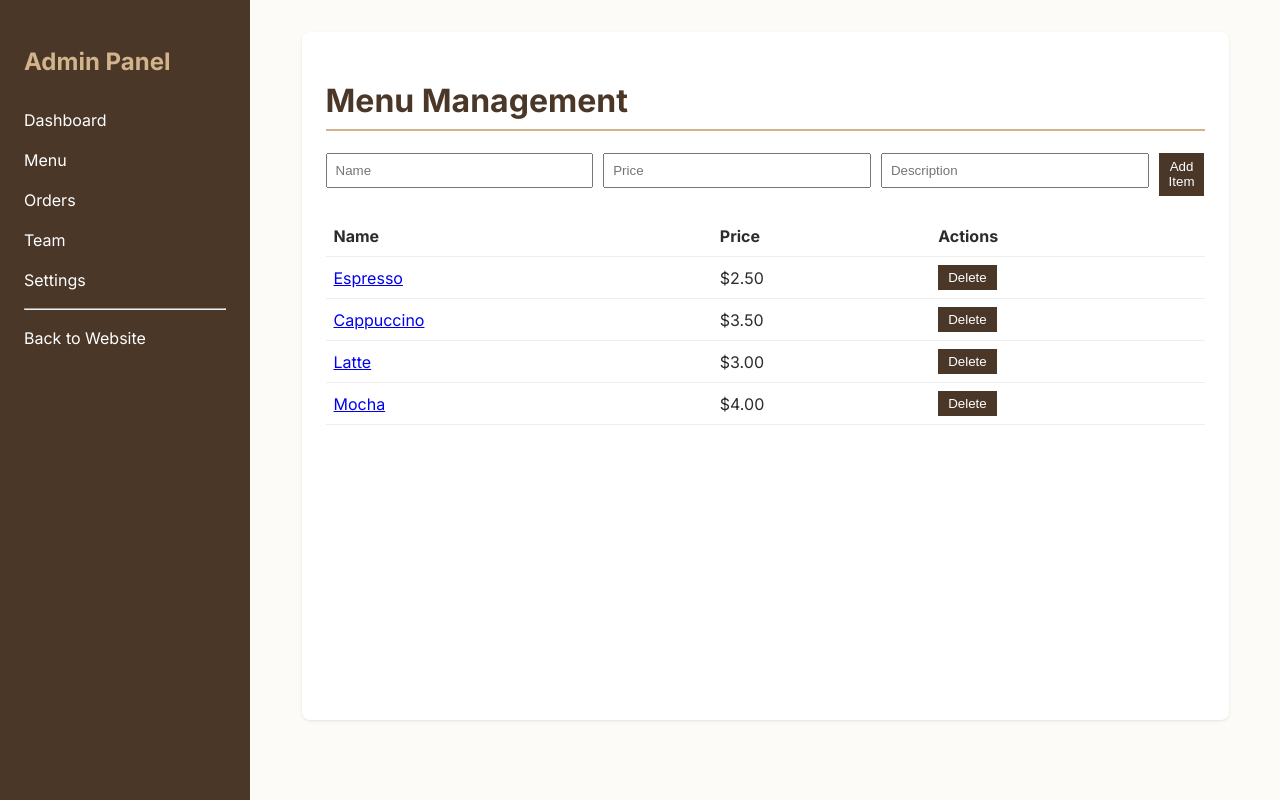
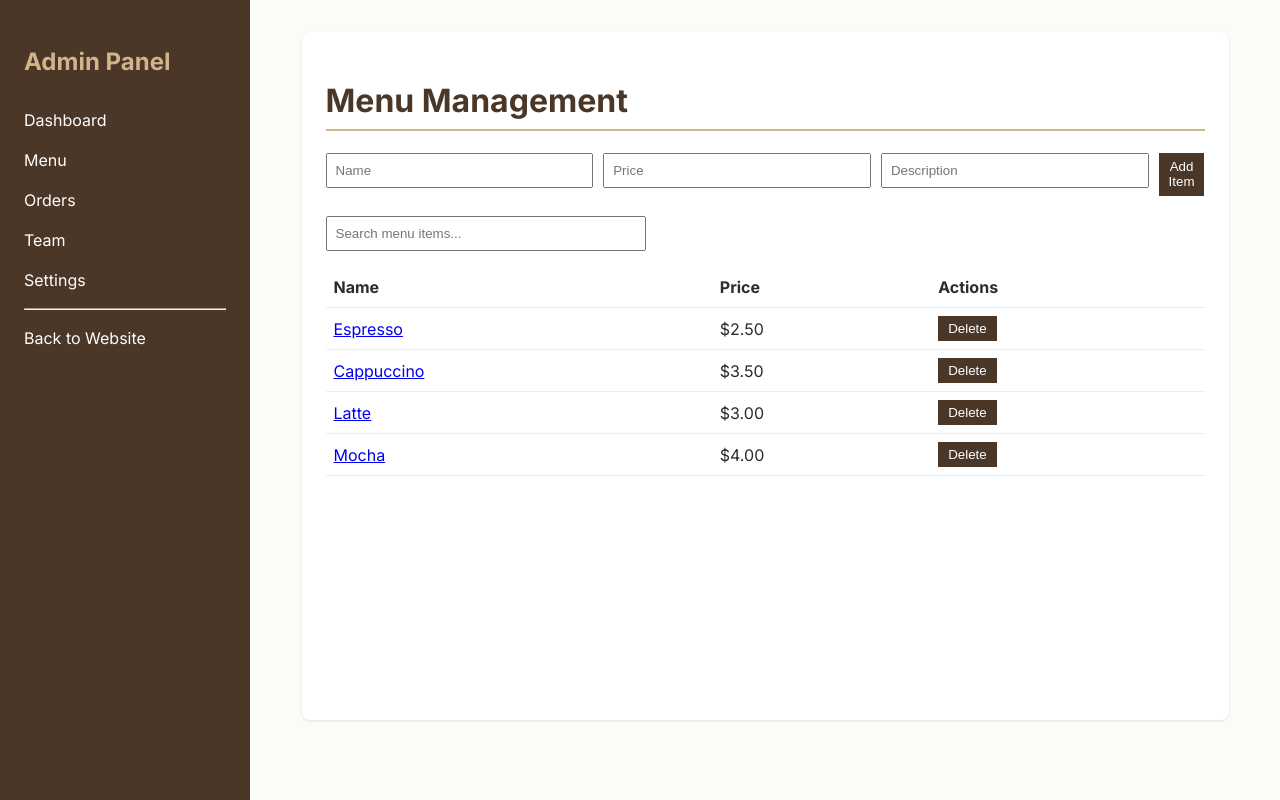
Before and after one commit to firdos9/maple-and-mug-cafe, a React (Vite) app: page /admin/menu in a window 1280 px wide. Built offline with nearby package versions, Linux system fonts and the light colour scheme.

Commit message:
fix: unify all components to use MenuContext as single source of truth

```diff
--- a/src/pages/AdminMenu.jsx
+++ b/src/pages/AdminMenu.jsx
@@ -4,16 +4,15 @@ import { MenuContext } from "../context/MenuContext";
 
 const AdminMenu = () => {
   const { menuItems, setMenuItems } = useContext(MenuContext);
-  // Added description to the initial state
   const [newItem, setNewItem] = useState({
     name: "",
     price: "",
     description: "",
   });
+  const [searchTerm, setSearchTerm] = useState("");
 
   const handleAdd = (e) => {
     e.preventDefault();
-    // Strict Validation: Price must be a number
     if (isNaN(newItem.price) || parseFloat(newItem.price) < 0) {
       alert("Please enter a valid positive number for the price.");
       return;
@@ -22,12 +21,18 @@ const AdminMenu = () => {
     setNewItem({ name: "", price: "", description: "" });
   };
 
-  const handleDelete = (id) =>
+  const handleDelete = (id) => {
     setMenuItems(menuItems.filter((item) => item.id !== id));
+  };
+
+  const filteredItems = menuItems.filter((item) =>
+    item.name.toLowerCase().includes(searchTerm.toLowerCase()),
+  );
 
   return (
     <div className="admin-page-content">
       <h1>Menu Management</h1>
+
       <form onSubmit={handleAdd} className="add-form">
         <input
           placeholder="Name"
@@ -53,6 +58,14 @@ const AdminMenu = () => {
         <button type="submit">Add Item</button>
       </form>
 
+      <input
+        type="text"
+        placeholder="Search menu items..."
+        value={searchTerm}
+        onChange={(e) => setSearchTerm(e.target.value)}
+        className="search-input"
+      />
+
       <table className="admin-table">
         <thead>
           <tr>
@@ -62,12 +75,12 @@ const AdminMenu = () => {
           </tr>
         </thead>
         <tbody>
-          {menuItems.map((item) => (
+          {filteredItems.map((item) => (
             <tr key={item.id}>
               <td>
                 <Link to={`/admin/menu/${item.id}`}>{item.name}</Link>
               </td>
-              <td>${parseFloat(item.price).toFixed(2)}</td>
+              <td>${parseFloat(item.price || 0).toFixed(2)}</td>
               <td className="action-buttons">
                 <button onClick={() => handleDelete(item.id)}>Delete</button>
               </td>
@@ -78,4 +91,5 @@ const AdminMenu = () => {
     </div>
   );
 };
+
 export default AdminMenu;
--- a/src/pages/Menu.jsx
+++ b/src/pages/Menu.jsx
@@ -2,7 +2,7 @@ import { useContext } from "react";
 import { MenuContext } from "../context/MenuContext";
 
 const Menu = () => {
-  const { menuItems } = useContext(MenuContext);
+  const { menuItems } = useContext(MenuContext); // Pulls from global truth
   return (
     <div className="menu-page">
       <h1>Our Menu</h1>
@@ -19,5 +19,4 @@ const Menu = () => {
     </div>
   );
 };
-
 export default Menu;
```
